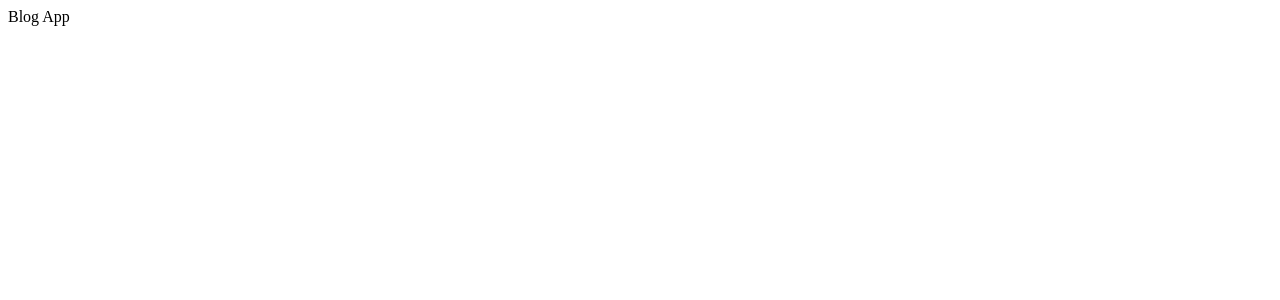
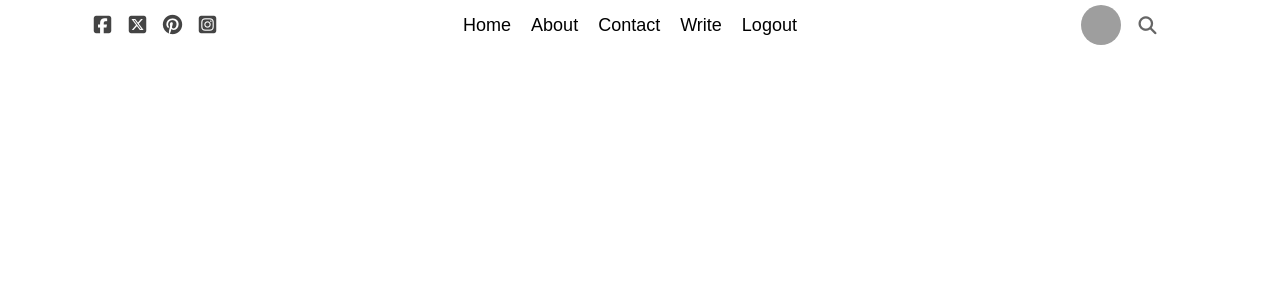
Before and after one commit to Ana-Freitas-Ruas/react-blog-project, a React (Create React App) app: page / in a window 1280 px wide. Shown: the top 300 px of the page. Built offline with nearby package versions, Linux system fonts and the light colour scheme; grey boxes are pictures that could not be loaded.

Commit message:
feat: add topbar component

```diff
--- a/public/index.html
+++ b/public/index.html
@@ -9,21 +9,12 @@
       name="description"
       content="Web site created using create-react-app"
     />
-    <link rel="apple-touch-icon" href="%PUBLIC_URL%/logo192.png" />
-    <!--
-      manifest.json provides metadata used when your web app is installed on a
-      user's mobile device or desktop. See https://developers.google.com/web/fundamentals/web-app-manifest/
-    -->
-    <link rel="manifest" href="%PUBLIC_URL%/manifest.json" />
-    <!--
-      Notice the use of %PUBLIC_URL% in the tags above.
-      It will be replaced with the URL of the `public` folder during the build.
-      Only files inside the `public` folder can be referenced from the HTML.
-
-      Unlike "/favicon.ico" or "favicon.ico", "%PUBLIC_URL%/favicon.ico" will
-      work correctly both with client-side routing and a non-root public URL.
-      Learn how to configure a non-root public URL by running `npm run build`.
-    -->
+    <link rel="stylesheet" href="https://cdnjs.cloudflare.com/ajax/libs/font-awesome/7.0.1/css/all.min.css" integrity="sha512-2SwdPD6INVrV/lHTZbO2nodKhrnDdJK9/kg2XD1r9uGqPo1cUbujc+IYdlYdEErWNu69gVcYgdxlmVmzTWnetw==" crossorigin="anonymous" referrerpolicy="no-referrer" />
+   <style>
+    * {
+      margin: 0;
+    }
+   </style>
     <title>React App</title>
   </head>
   <body>
--- a/src/App.js
+++ b/src/App.js
@@ -1,9 +1,11 @@
+import Home from "./components/pages/home/Home";
+import TopBar from "./components/topBar/TopBar";
 
 function App() {
   return (
-    <div className="App">
-      Blog App
-    </div>
+    <>
+      <TopBar />
+    </>
   );
 }
 
--- /dev/null
+++ b/src/components/topBar/TopBar.jsx
@@ -0,0 +1,31 @@
+import React from 'react'
+import './topBar.css'
+
+export default function TopBar() {
+  return (
+    <div className='top'>
+        <div className="topLeft">
+            <i className="topIcon fa-brands fa-square-facebook"></i>
+            <i className="topIcon fa-brands fa-square-x-twitter"></i>
+            <i className="topIcon fa-brands fa-pinterest"></i>
+            <i className="topIcon fa-brands fa-square-instagram"></i>
+        </div>
+        <div className="topCenter">
+            <ul className='topList'>
+                <li className='topListItem'>Home</li>
+                <li className='topListItem'>About</li>
+                <li className='topListItem'>Contact</li>
+                <li className='topListItem'>Write</li>
+                <li className='topListItem'>Logout</li>
+            </ul>
+        </div>
+        <div className="topRight">
+            <img
+              className="topImg"
+              src="https://images.pexels.com/photos/1858175/pexels-photo-1858175.jpeg?auto=compress&cs=tinysrgb&dpr=2&w=500"
+              alt="" />
+            <i className="topSearchIcon fa-solid fa-magnifying-glass"></i>
+        </div>
+    </div>
+  )
+}
--- /dev/null
+++ b/src/components/topBar/topBar.css
@@ -0,0 +1,62 @@
+.top {
+  width: 100%;
+  height: 50px;
+  background-color: white;
+  position: sticky;
+  top: 0;
+  display: flex;
+  align-items: center;
+  font-family: "Josefin Sans", sans-serif;
+  z-index: 999;
+}
+
+.topLeft,
+.topRight {
+  flex: 3;
+  display: flex;
+  align-items: center;
+  justify-content: center;
+}
+
+.topImg {
+  width: 40px;
+  height: 40px;
+  border-radius: 50%;
+  object-fit: cover;
+}
+
+.topIcon {
+  font-size: 20px;
+  margin-right: 10px;
+  color: #444;
+  cursor: pointer;
+}
+
+.topList {
+  display: flex;
+  justify-content: center;
+  margin: 0;
+  padding: 0;
+  list-style: none;
+}
+
+.topListItem {
+  margin-right: 20px;
+  font-size: 18px;
+  font-weight: 300;
+  cursor: pointer;
+}
+
+.topSearchIcon {
+  font-size: 18px;
+  color: #666;
+  cursor: pointer;
+  margin-left: 15px;
+}
+
+.topCenter {
+  flex: 6;
+  /* display: flex;
+    align-items: center;
+    justify-content: center; */
+}
```
